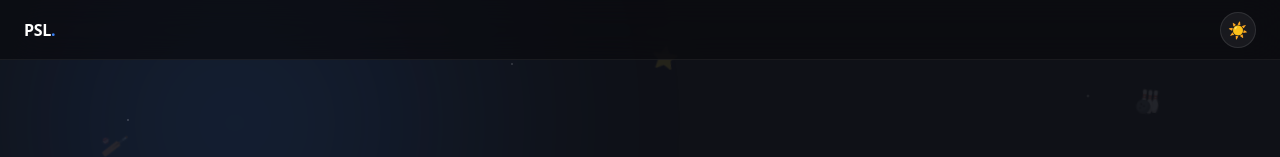
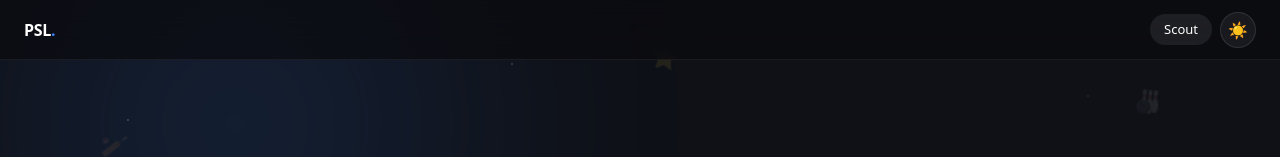
Before and after one commit to hasan-malik/cricket-auction, a React (Vite) app: page /cricket-auction/players in a window 1280 px wide. Shown: the top 157 px of the page. Built offline with nearby package versions, Linux system fonts and the light colour scheme.

Commit message:
feat(players): add /players route to router (#44)
Closes #36

```diff
--- a/src/App.jsx
+++ b/src/App.jsx
@@ -4,6 +4,7 @@ import Navbar from './components/layout/Navbar';
 import Home from './pages/Home';
 import Auction from './pages/Auction';
 import Results from './pages/Results';
+import Players from './pages/Players';
 import './App.css';
 
 // Fixed positions + animation params for ambient cricket icons
@@ -54,6 +55,7 @@ export default function App() {
 
         <Routes>
           <Route path="/"        element={<Home />} />
+          <Route path="/players" element={<Players />} />
           <Route path="/auction" element={<Auction />} />
           <Route path="/results" element={<Results />} />
         </Routes>
--- a/src/components/layout/Navbar.jsx
+++ b/src/components/layout/Navbar.jsx
@@ -47,6 +47,29 @@ export default function Navbar() {
 
       {/* Right: nav links + toggle */}
       <div style={{ display: 'flex', alignItems: 'center', gap: '8px' }}>
+        {/* Scout link — home and players pages only */}
+        {(pathname === '/' || pathname === '/players') && (
+          <Link
+            to="/players"
+            style={{
+              fontSize: '13px',
+              fontWeight: 500,
+              color: pathname === '/players'
+                ? (isLight ? '#111' : '#fff')
+                : (isLight ? 'rgba(0,0,0,0.5)' : 'rgba(255,255,255,0.5)'),
+              textDecoration: 'none',
+              padding: '6px 14px',
+              borderRadius: '9999px',
+              background: pathname === '/players'
+                ? (isLight ? 'rgba(0,0,0,0.06)' : 'rgba(255,255,255,0.08)')
+                : 'transparent',
+              transition: 'color 0.2s, background 0.2s',
+            }}
+          >
+            Scout
+          </Link>
+        )}
+
         {pathname === '/auction' && (
           <Link to="/" style={{
             fontSize: '13px',
--- /dev/null
+++ b/src/pages/Players.jsx
@@ -0,0 +1,3 @@
+export default function Players() {
+  return null;
+}
```
